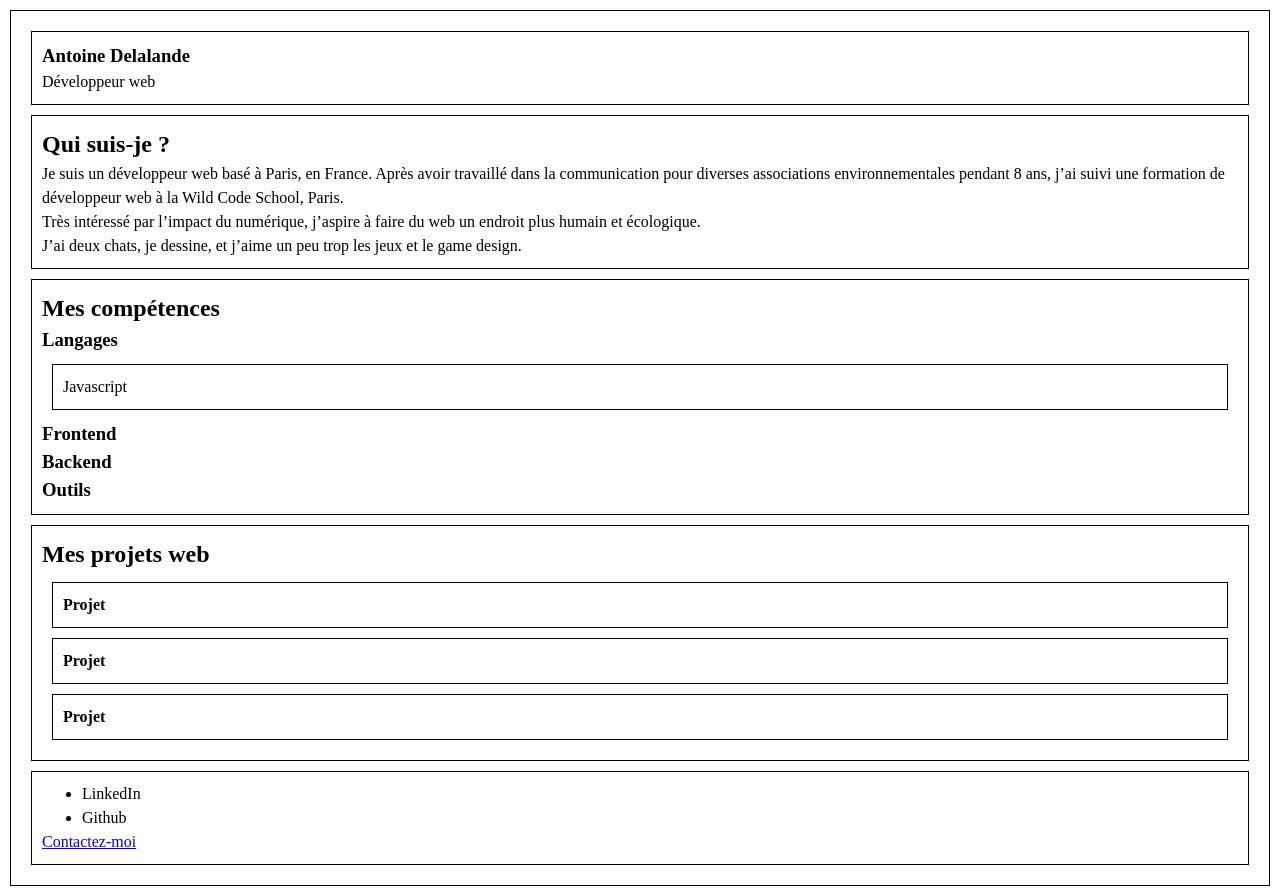
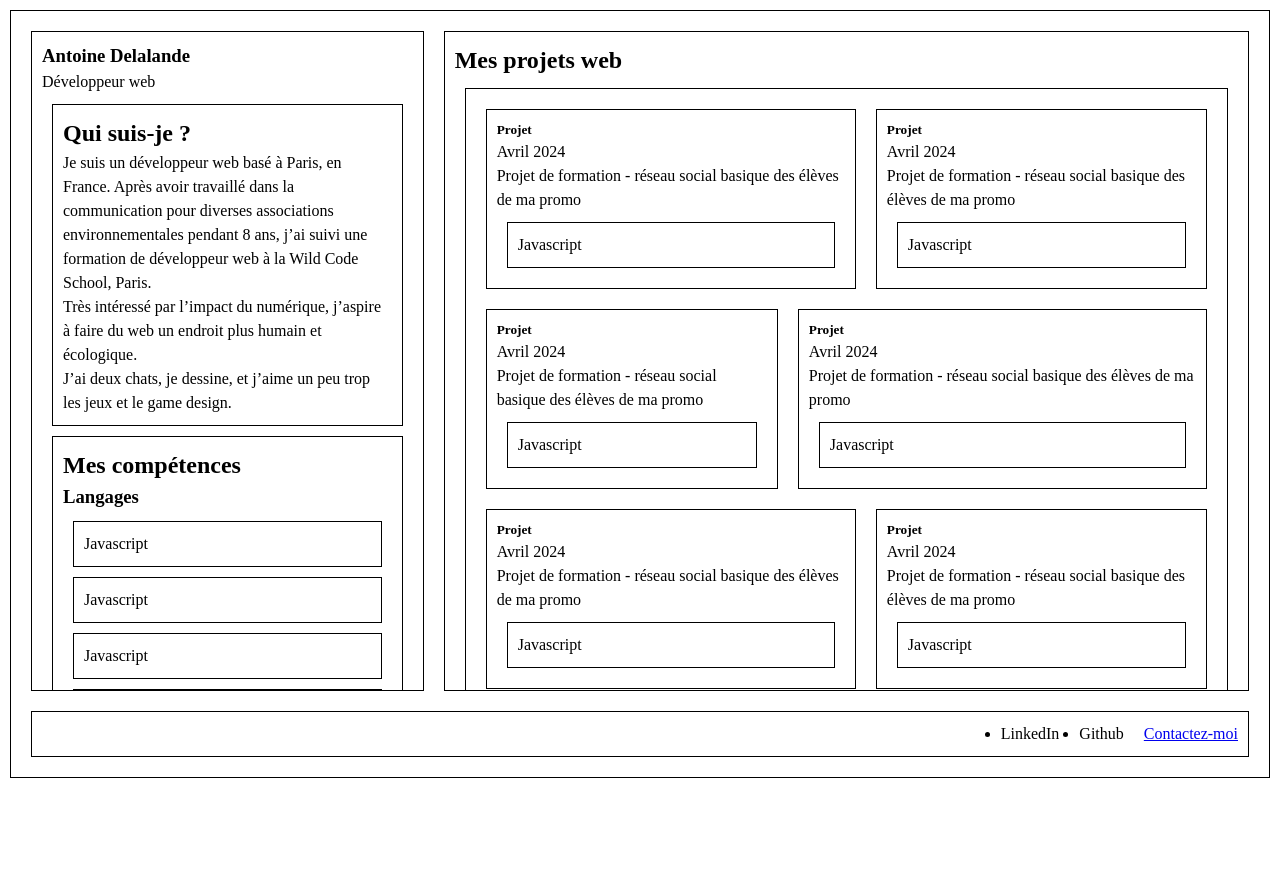
Before and after one commit to Hamsolovski/portfolio, a React (Vite) app: page / in a window 1280 px wide. After the commit the page ends 800 px from the top, so only its background shows below. Built offline with nearby package versions, Linux system fonts and the light colour scheme.

Commit message:
added grid for projects

```diff
--- a/src/App.css
+++ b/src/App.css
@@ -3,3 +3,61 @@ section, article, footer {
   padding: 10px;
   border: 0.5px solid black;
 }
+
+@media (width >= 600px) {
+
+  main {
+    height: 85vh;
+  }
+
+  .portfolio__main_container {
+    display: grid;
+    grid-template-columns: 1fr 2fr;
+    grid-template-rows: repeat(1, 1fr);
+  }
+
+  .portfolio__id {
+    overflow-y: auto;
+  }
+
+  .portfolio__projects {
+    overflow-y: auto;
+  }
+
+  .portfolio__projects_grid {
+    display: grid;
+    grid-template-columns: repeat(19, 1fr);
+    grid-template-rows: repeat(1, 2fr);
+    article:nth-child(4n+1) {
+        /* background-color: red ; */
+        grid-column-start: 1;
+        grid-column-end: 11;
+      };
+    article:nth-child(4n+2) {
+        /* background-color: blue ; */
+        grid-column-start: 11;
+        grid-column-end: 20;
+      };
+    article:nth-child(4n+3) {
+        /* background-color: green ; */
+        grid-column-start: 1;
+        grid-column-end: 9;
+      };
+    article:nth-child(4n+0) {
+        /* background-color: yellow ; */
+        grid-column-start: 9;
+        grid-column-end: 20;
+      };
+    }
+  }
+
+  .portfolio__contact {
+    max-height: 7vh;
+    display: flex;
+    gap: 20px;
+    justify-content: flex-end;
+    ul {
+      display: flex;
+      gap: 20px;
+    }
+  }
--- a/src/App.jsx
+++ b/src/App.jsx
@@ -1,7 +1,6 @@
-
 import "./App.css";
 
-import Label from "./components/Label/Label"
+import Label from "./components/Label/Label";
 import ProjectCard from "./components/ProjectCard/ProjectCard";
 
 function App() {
@@ -11,28 +10,64 @@ function App() {
         <section className="portfolio__id">
           <h1>Antoine Delalande</h1>
           <p>Développeur web</p>
-        </section>
           <section className="portfolio__who_am_i">
             <h2>Qui suis-je ?</h2>
-          <p>Je suis un développeur web basé à Paris, en France. Après avoir travaillé dans la communication pour diverses associations environnementales pendant 8 ans, j’ai suivi une formation de développeur web à la Wild Code School, Paris.</p>
-          <p>Très intéressé par l’impact du numérique, j’aspire à faire du web un endroit plus humain et écologique.</p>
-          <p>J’ai deux chats, je dessine, et j’aime un peu trop les jeux et le game design.</p>
+            <p>
+              Je suis un développeur web basé à Paris, en France. Après avoir
+              travaillé dans la communication pour diverses associations
+              environnementales pendant 8 ans, j’ai suivi une formation de
+              développeur web à la Wild Code School, Paris.
+            </p>
+            <p>
+              Très intéressé par l’impact du numérique, j’aspire à faire du web
+              un endroit plus humain et écologique.
+            </p>
+            <p>
+              J’ai deux chats, je dessine, et j’aime un peu trop les jeux et le
+              game design.
+            </p>
           </section>
           <section className="portfolio__skills">
             <h2>Mes compétences</h2>
             <h3>Langages</h3>
             <Label />
+            <Label />
+            <Label />
+            <Label />
             {/* Faire un map ici */}
             <h3>Frontend</h3>
+            <Label />
+            <Label />
             <h3>Backend</h3>
+            <Label />
+            <Label />
+            <Label />
+            <Label />
+            <Label />
+            <Label />
             <h3>Outils</h3>
+            <Label />
+            <Label />
+            <Label />
+          </section>
         </section>
         <section className="portfolio__projects">
           <h2>Mes projets web</h2>
-          <ProjectCard/>
-          <ProjectCard/>
-          <ProjectCard/>
+          <section className="portfolio__projects_grid">
+            <ProjectCard />
+            <ProjectCard />
+            <ProjectCard />
+            <ProjectCard />
+            <ProjectCard />
+            <ProjectCard />
+            <ProjectCard />
+            <ProjectCard />
+            <ProjectCard />
+            <ProjectCard />
+            <ProjectCard />
           </section>
+        </section>
+      </main>
       <footer className="portfolio__contact">
         <ul>
           <li>LinkedIn</li>
@@ -40,8 +75,6 @@ function App() {
         </ul>
         <a href="mailto:hamsolovski@gmail.com">Contactez-moi</a>
       </footer>
-      </main>
-
     </section>
   );
 }
--- a/src/components/ProjectCard/ProjectCard.jsx
+++ b/src/components/ProjectCard/ProjectCard.jsx
@@ -1,7 +1,13 @@
+import Label from "../Label/Label";
+
+
 function ProjectCard () {
     return (
         <article>
             <h1>Projet</h1>
+            <p>Avril 2024</p>
+            <p>Projet de formation - réseau social basique des élèves de ma promo</p>
+            <Label />
         </article>
     )
 }
```
Lines whose indentation alone changed are shown as unchanged.
